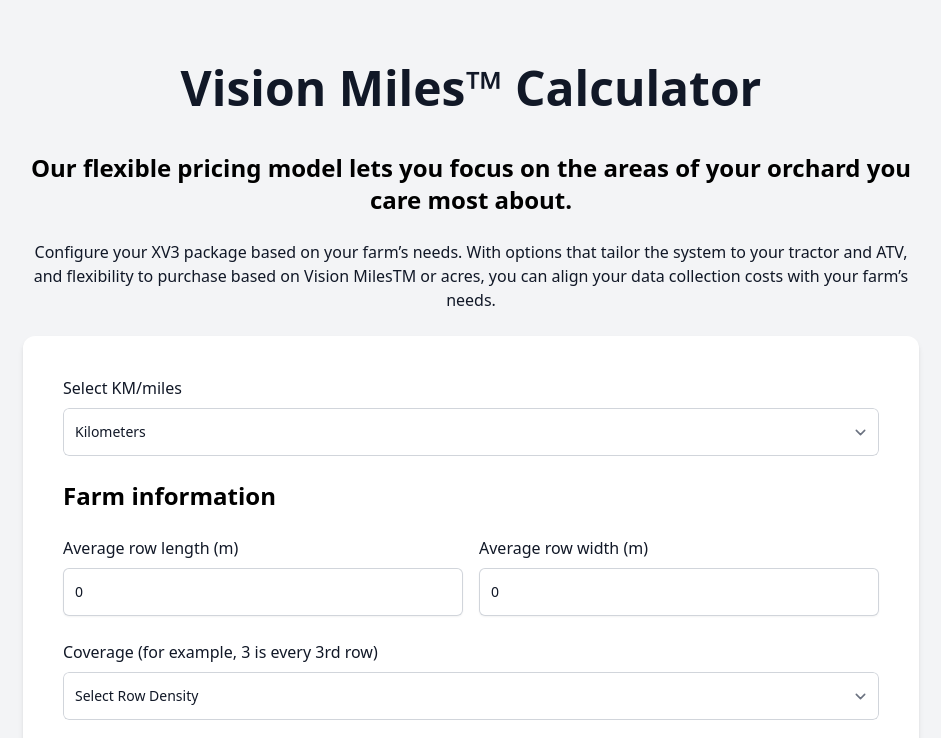
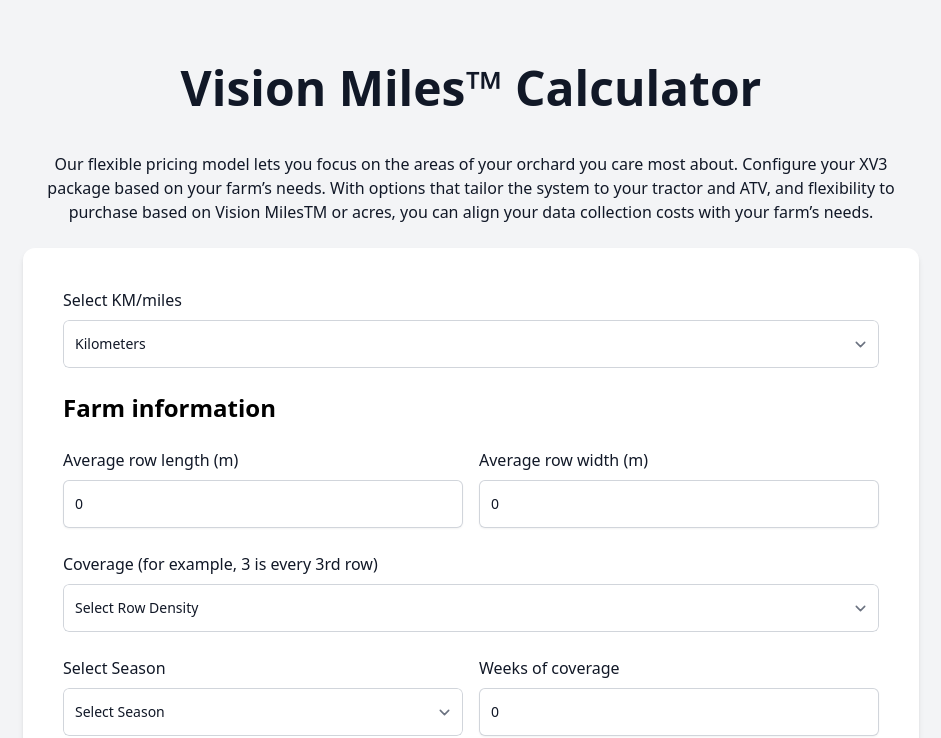
Before and after one commit to almostcreativestudio/visionmiles, a Next.js app: page / in a window 1280 px wide. Shown: the top 738 px of the page, without its empty margins (169-1110 px from the left). Built offline with nearby package versions, Linux system fonts and the light colour scheme.

Commit message:
Update page.jsx

```diff
--- a/src/app/page.jsx
+++ b/src/app/page.jsx
@@ -216,9 +216,7 @@
           <h1 className="text-5xl text-center text-gray-900 font-semibold pb-10">
             Vision Miles™ Calculator
           </h1>
-          <h2 className="text-2xl text-center font-semibold">Our flexible pricing model lets you focus on the areas of your orchard you care most about.</h2>
-          <br></br>
-          <p className="block font-medium text-center leading-6 text-gray-900">Configure your XV3 package based on your farm’s needs. With options that tailor the system to your tractor and ATV, and flexibility to purchase based on Vision MilesTM or acres, you can align your data collection costs with your farm’s needs.</p>
+          <p className="block font-medium text-center leading-6 text-gray-900">Our flexible pricing model lets you focus on the areas of your orchard you care most about. Configure your XV3 package based on your farm’s needs. With options that tailor the system to your tractor and ATV, and flexibility to purchase based on Vision MilesTM or acres, you can align your data collection costs with your farm’s needs.</p>
           <br></br>
           <form onSubmit={handleSubmit}>
             <div className="bg-white p-10 rounded-xl shadow-mdb grid grid-cols-1 gap-6 shadow-md">
@@ -305,7 +303,7 @@
               <div className="grid grid-cols-1 md:grid-cols-2 gap-4">
                 <div>
                   <label className="block font-medium leading-6 text-gray-900">
-                    Select your season to estimate acres per week scanned to determine pricing
+                    Select Season
                   </label>
                   <select
                     value={packageName}
@@ -321,6 +319,7 @@
                   {errors.packageType && (
                     <p className="text-red-500 text-sm">{errors.packageType}</p>
                   )}
+                  <p className="text-sm">Select your season to estimate acres per week scanned to determine pricing.</p>
                 </div>
                 <div>
                   <label className="block font-medium leading-6 text-gray-900">
```
